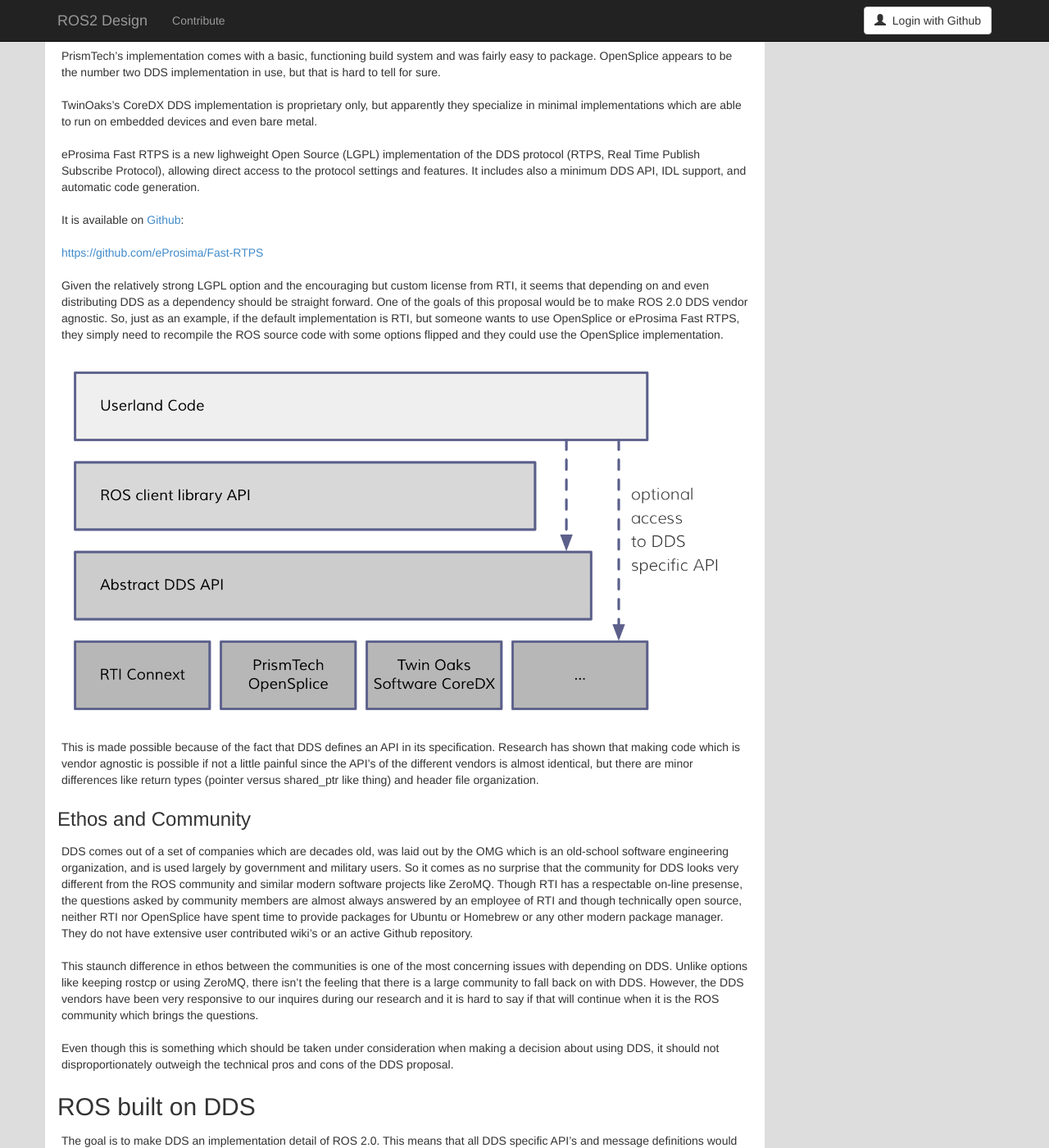
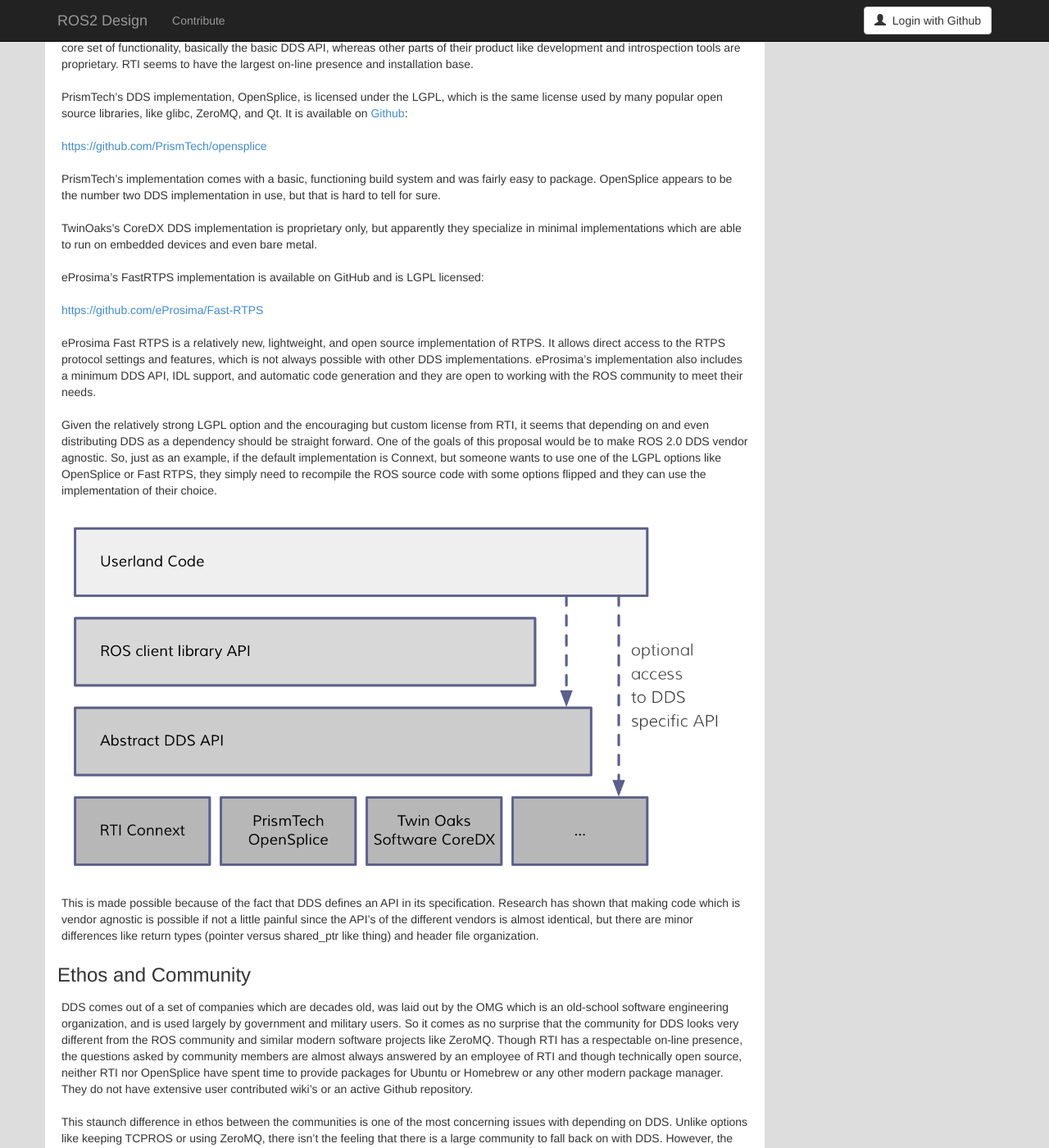
Before and after one commit to ros2/design, a Jekyll site: the page built from articles/020_ros_with_dds.md, in a window 1280 px wide and 1400 px high, scrolled down 2892 px. Shown: the whole window at 82% size. Built offline with Jekyll 4.4.1, drawn with Linux system fonts in a browser that asks for light colours; nearby versions of some CDN libraries; some of the changed text lies outside the part shown.

Commit message:
notes about eprosima and RTPS providers

```diff
--- a/articles/020_ros_with_dds.md
+++ b/articles/020_ros_with_dds.md
@@ -22,6 +22,7 @@
 Terminology:
 
 - [Data Distribution Service (DDS)](http://en.wikipedia.org/wiki/Data_Distribution_Service)
+- [Real-Time Publish Subscribe (RTPS)](https://en.wikipedia.org/wiki/Real-Time_Publish-Subscribe_(RTPS)_Protocol)
 - The [Object Management Group (OMG)](http://www.omg.org/)
 - OMG [Interface Description Language (IDL)](http://www.omg.org/gettingstarted/omg_idl.htm) | [Formal description](http://www.omg.org/cgi-bin/doc?formal/2014-03-01)
 
@@ -119,10 +120,16 @@
 - RTI
 - PrismTech
 - Twin Oaks Software
-- eProsima
 
 Amongst these vendors is an array of reference implementations with different strategies and licenses.
 The OMG maintains an active [list](http://dds-directory.omg.org/vendor/list.htm) of DDS vendors.
+
+In addition to vendors providing implementations of the DDS specification's API, there are software vendors which provide an implementation with more direct access to the DDS wire protocol, RTPS.
+For example:
+
+- eProsima
+
+These RTPS-centric implementations are also of interest because they can be smaller in scope and still provide the needed functionality for implementing the necessary ROS capabilities on top.
 
 RTI's Connext DDS is available under a custom "Community Infrastructure" License, which is compatible with the ROS community's needs but requires further discussion with the community in order to determine its viability as the default DDS vendor for ROS.
 By, "compatible with the ROS community's needs," we mean that, though it is not an OSI-approved license, research has shown it to be adequately permissive to allow ROS to keep a BSD style license and for anyone in the ROS community to redistribute it in source or binary form.
@@ -140,15 +147,17 @@
 
 TwinOaks's CoreDX DDS implementation is proprietary only, but apparently they specialize in minimal implementations which are able to run on embedded devices and even bare metal.
 
-eProsima Fast RTPS is a new lighweight Open Source (LGPL) implementation of the DDS protocol (RTPS, Real Time Publish Subscribe Protocol), allowing direct access to the protocol settings and features. It includes also a minimum DDS API, IDL support, and automatic code generation.
-
-It is available on [Github](https://github.com):
+eProsima's FastRTPS implementation is available on GitHub and is LGPL licensed:
 
 [https://github.com/eProsima/Fast-RTPS](https://github.com/eProsima/Fast-RTPS)
 
+eProsima Fast RTPS is a relatively new, lightweight, and open source implementation of RTPS.
+It allows direct access to the RTPS protocol settings and features, which is not always possible with other DDS implementations.
+eProsima's implementation also includes a minimum DDS API, IDL support, and automatic code generation and they are open to working with the ROS community to meet their needs.
+
 Given the relatively strong LGPL option and the encouraging but custom license from RTI, it seems that depending on and even distributing DDS as a dependency should be straight forward.
 One of the goals of this proposal would be to make ROS 2.0 DDS vendor agnostic.
-So, just as an example, if the default implementation is RTI, but someone wants to use OpenSplice or eProsima Fast RTPS, they simply need to recompile the ROS source code with some options flipped and they could use the OpenSplice implementation.
+So, just as an example, if the default implementation is Connext, but someone wants to use one of the LGPL options like OpenSplice or Fast RTPS, they simply need to recompile the ROS source code with some options flipped and they can use the implementation of their choice.
 
 ![DDS and ROS API Layout](/img/ros_on_dds/api_levels.png "DDS and ROS API Layout")
 
@@ -159,11 +168,11 @@
 
 DDS comes out of a set of companies which are decades old, was laid out by the OMG which is an old-school software engineering organization, and is used largely by government and military users.
 So it comes as no surprise that the community for DDS looks very different from the ROS community and similar modern software projects like ZeroMQ.
-Though RTI has a respectable on-line presense, the questions asked by community members are almost always answered by an employee of RTI and though technically open source, neither RTI nor OpenSplice have spent time to provide packages for Ubuntu or Homebrew or any other modern package manager.
+Though RTI has a respectable on-line presence, the questions asked by community members are almost always answered by an employee of RTI and though technically open source, neither RTI nor OpenSplice have spent time to provide packages for Ubuntu or Homebrew or any other modern package manager.
 They do not have extensive user contributed wiki's or an active Github repository.
 
 This staunch difference in ethos between the communities is one of the most concerning issues with depending on DDS.
-Unlike options like keeping rostcp or using ZeroMQ, there isn't the feeling that there is a large community to fall back on with DDS.
+Unlike options like keeping TCPROS or using ZeroMQ, there isn't the feeling that there is a large community to fall back on with DDS.
 However, the DDS vendors have been very responsive to our inquires during our research and it is hard to say if that will continue when it is the ROS community which brings the questions.
 
 Even though this is something which should be taken under consideration when making a decision about using DDS, it should not disproportionately outweigh the technical pros and cons of the DDS proposal.
```
